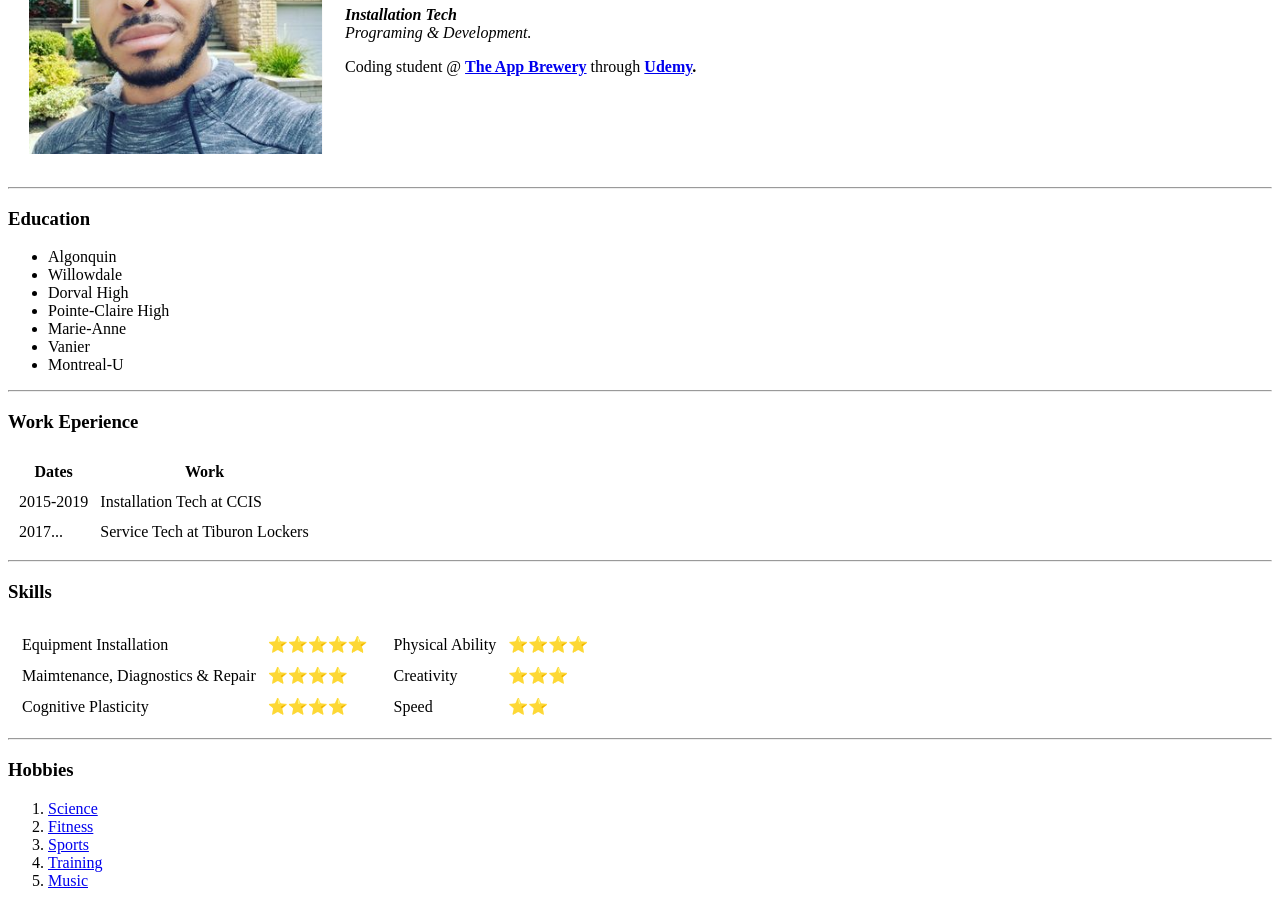
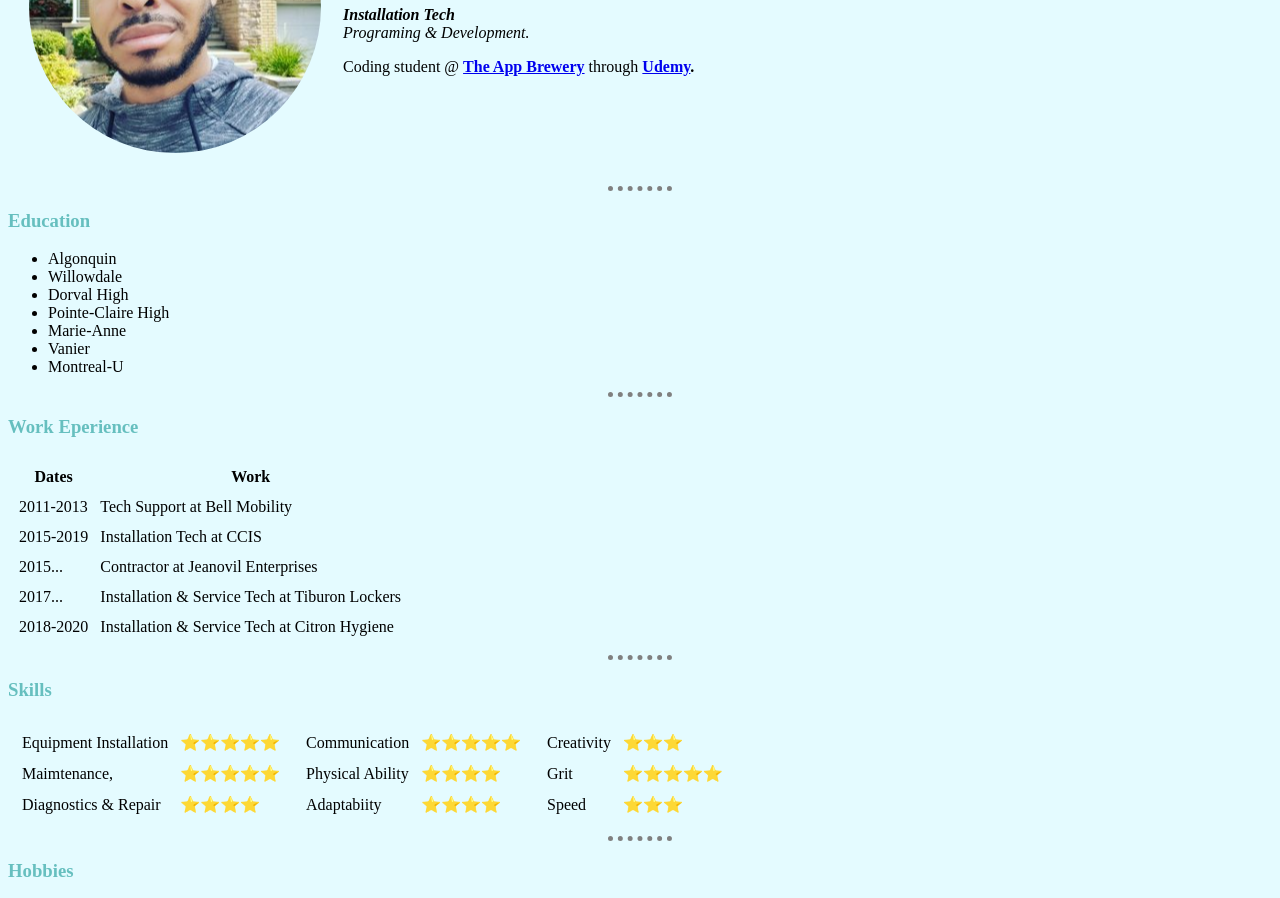
Before and after one commit to Newtonstein/cv, a plain HTML site: page index.html in a window 1280 px wide. Shown: the part 168-1066 px from the top of the page. Drawn offline with Linux system fonts and the light colour scheme.

Commit message:
brandnew420

```diff
--- /dev/null
+++ b/CSS/styles.css
@@ -0,0 +1,19 @@
+body {
+  background-color: #e4fbff;
+}
+
+h1 {
+  color: #66BFBF;
+}
+
+hr {
+border-style: none;
+border-top-style: dotted;
+border-color: grey;
+border-width: 5px;
+width: 5%;
+}
+
+h3 {
+  color: #66BFBF;
+}
--- a/index.html
+++ b/index.html
@@ -4,12 +4,13 @@
 <head>
   <meta charset="utf-8">
   <title>💝François's Personal Site</title>
+  <link rel="stylesheet" href="css/styles.css">
 </head>
 
 <body>
   <table cellspacing="20">
     <tr>
-      <td><img src="Images/Francpic.png" alt="francois profile picture"></td>
+      <td><img src="Images/Francpic1.png" alt="francois profile picture"></td>
       <td>
         <h1>François Jeanovil</h1>
         <p><em><b>Installation Tech</b> <br> Programing & Development.</em></p>
@@ -17,8 +18,6 @@
       </td>
     </tr>
   </table>
-
-
   <hr>
   <h3>Education</h3>
   <ul>
@@ -46,12 +45,24 @@
 
     </tfoot>
     <tr>
+      <td>2011-2013</td>
+      <td>Tech Support at Bell Mobility</td>
+    </tr>
+    <tr>
       <td>2015-2019</td>
       <td>Installation Tech at CCIS</td>
     </tr>
     <tr>
+      <td>2015...</td>
+      <td>Contractor at Jeanovil Enterprises</td>
+    </tr>
+    <tr>
       <td>2017...</td>
-      <td>Service Tech at Tiburon Lockers</td>
+      <td>Installation & Service Tech at Tiburon Lockers</td>
+    </tr>
+    <tr>
+      <td>2018-2020</td>
+      <td>Installation & Service Tech at Citron Hygiene</td>
     </tr>
   </table>
   <hr>
@@ -65,11 +76,11 @@
             <td>⭐⭐⭐⭐⭐</td>
           </tr>
           <tr>
-            <td>Maimtenance, Diagnostics & Repair</td>
-            <td>⭐⭐⭐⭐</td>
+            <td>Maimtenance, </td>
+            <td>⭐⭐⭐⭐⭐</td>
           </tr>
           <tr>
-            <td>Cognitive Plasticity</td>
+            <td>Diagnostics & Repair</td>
             <td>⭐⭐⭐⭐</td>
           </tr>
         </table>
@@ -77,19 +88,37 @@
       <td>
         <table cellspacing="10">
           <tr>
+            <td>Communication</td>
+            <td>⭐⭐⭐⭐⭐</td>
+          </tr>
+          <tr>
             <td>Physical Ability</td>
             <td>⭐⭐⭐⭐</td>
           </tr>
+          <tr>
+            <td>Adaptabiity</td>
+            <td>⭐⭐⭐⭐</td>
+          </tr>
+        </table>
+      </td>
+
+      <td>
+        <table cellspacing="10">
           <tr>
             <td>Creativity</td>
             <td>⭐⭐⭐</td>
           </tr>
           <tr>
+            <td>Grit</td>
+            <td>⭐⭐⭐⭐⭐</td>
+          </tr>
+          <tr>
             <td>Speed</td>
-            <td>⭐⭐</td>
+            <td>⭐⭐⭐</td>
           </tr>
         </table>
       </td>
+
     </tr>
   </table>
 
```
Also changed, not shown: merch.html (+1 -0 lines), Images/Francpic1.png (added).
